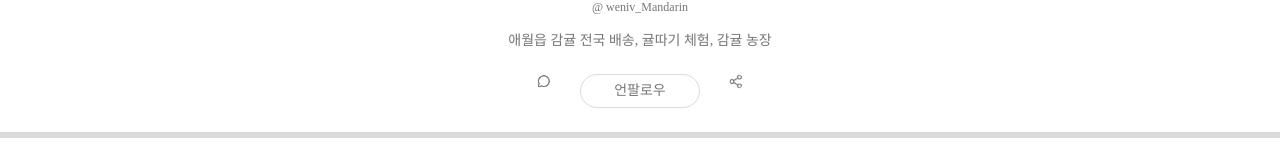
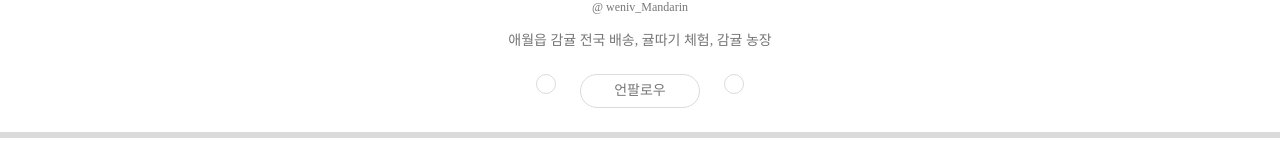
Before and after one commit to 17ANT/INATON, a React (Create React App) app: page /yourprofile in a window 1280 px wide. Shown: the part 233-397 px from the top of the page. Built offline with nearby package versions, Linux system fonts and the light colour scheme; a web font is replaced by a local one.

Commit message:
Refactor: 이미지 버튼 컴포넌트 상속 받기

```diff
--- a/src/pages/yourProfile/YourProfile.jsx
+++ b/src/pages/yourProfile/YourProfile.jsx
@@ -6,7 +6,7 @@ import FollowCount from '../../components/followCount/FollowCount';
 import ProfileImg from '../../components/profileImg/ProfileImg';
 import UserInfoText from '../../components/userInfoText/UserInfoText';
 import CustomButton from '../../components/customButton/CustomButton';
-import ImageButton from '../../components/imageButton/ImageButton';
+import { ImgButton } from '../../components/imageButton/ImageButton';
 
 const YourProfileWrap = styled.div`
     margin: 0 auto;
@@ -40,6 +40,11 @@ const ProfileButton = styled.div`
     text-align: center;
     justify-content: space-between;
     gap: 10px;
+`;
+
+const ImageButton = styled(ImgButton)`
+    padding: 9px;
+    border: 1px solid var(--border-color);
 `;
 
 export default function YourProfile() {
```
